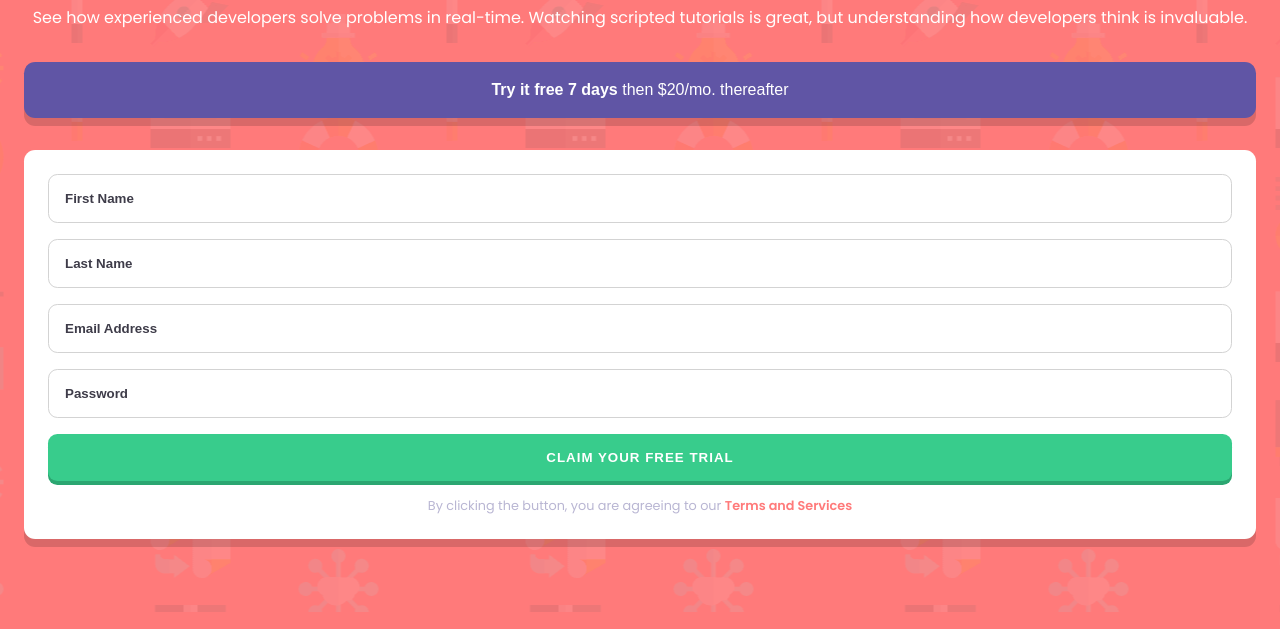
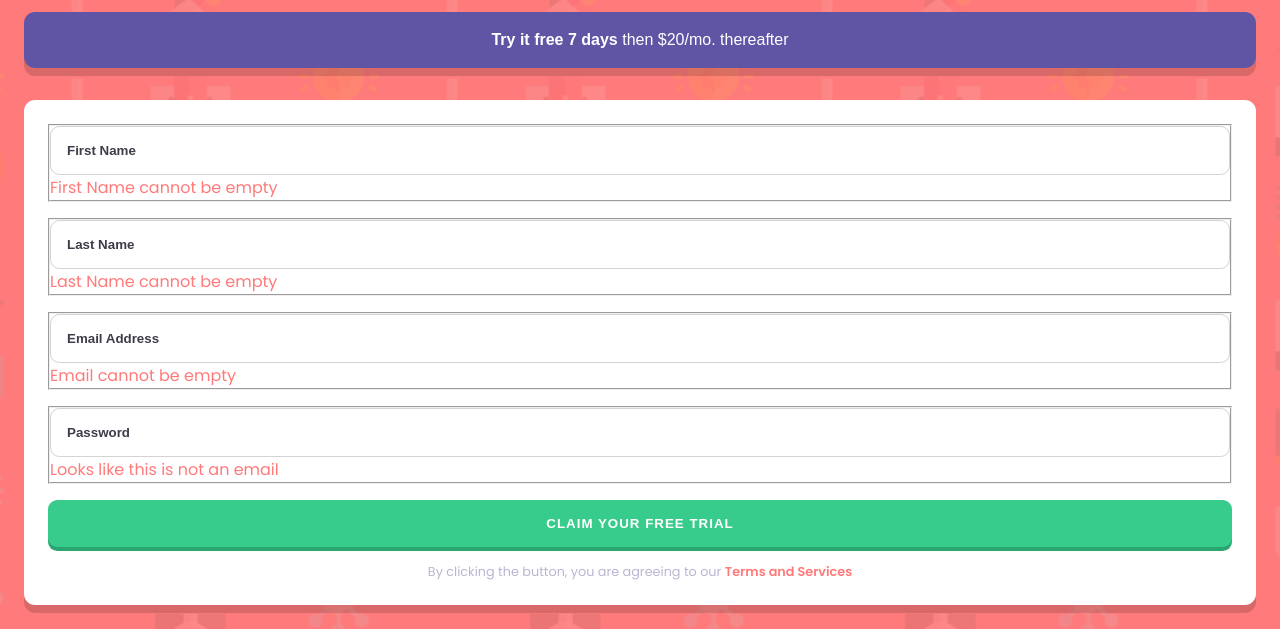
Before and after one commit to brunobwn/intro-component-with-signup-form, a plain HTML site: page index.html in a window 1280 px wide. Shown: the part 188-817 px from the top of the page. Drawn offline with Linux system fonts and the light colour scheme.

Commit message:
add span text to invalid inputs

```diff
--- a/index.html
+++ b/index.html
@@ -27,13 +27,19 @@
         </button>
         <div class="form-container">
           <form action="#register" class="register-form">
+            <fieldset>
               <input
                 type="text"
-              class="inputs"
+                class="inputs input-invalid"
                 name="first-name"
                 alt="First Name"
                 placeholder="First Name"
                 required />
+              <span class="input-validate red display-block"
+                >First Name cannot be empty</span
+              >
+            </fieldset>
+            <fieldset>
               <input
                 type="text"
                 class="inputs"
@@ -41,6 +47,11 @@
                 alt="Last Name"
                 placeholder="Last Name"
                 required />
+              <span class="input-validate red display-none"
+                >Last Name cannot be empty</span
+              >
+            </fieldset>
+            <fieldset>
               <input
                 type="email"
                 class="inputs"
@@ -48,6 +59,11 @@
                 alt="Email Address"
                 placeholder="Email Address"
                 required />
+              <span class="input-validate red display-none"
+                >Email cannot be empty</span
+              >
+            </fieldset>
+            <fieldset>
               <input
                 type="password"
                 class="inputs"
@@ -55,6 +71,10 @@
                 alt="Password"
                 placeholder="Password"
                 required />
+              <span class="input-validate red display-none"
+                >Looks like this is not an email</span
+              >
+            </fieldset>
             <button class="register-btn-submit" type="submit">
               Claim your free trial
             </button>
```
Lines whose indentation alone changed are shown as unchanged.
